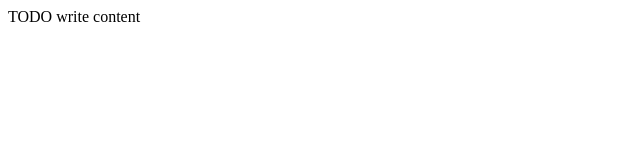
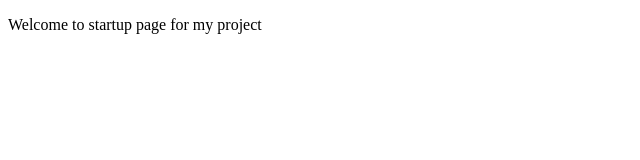
Before and after one commit to lit-MR/ISD3WP, a plain HTML site: page index.html in a window 1280 px wide. Shown: the whole page, without its empty margins (0-640 px from the left). Drawn offline with Linux system fonts and the light colour scheme.

Commit message:
Adding corrected home page

```diff
--- a/index.html
+++ b/index.html
@@ -11,6 +11,7 @@ and open the template in the editor.
         <meta name="viewport" content="width=device-width, initial-scale=1.0">
     </head>
     <body>
-        <div>TODO write content</div>
+        <div><p> Welcome to startup page for my project </p>
+		</div>
     </body>
 </html>
```
